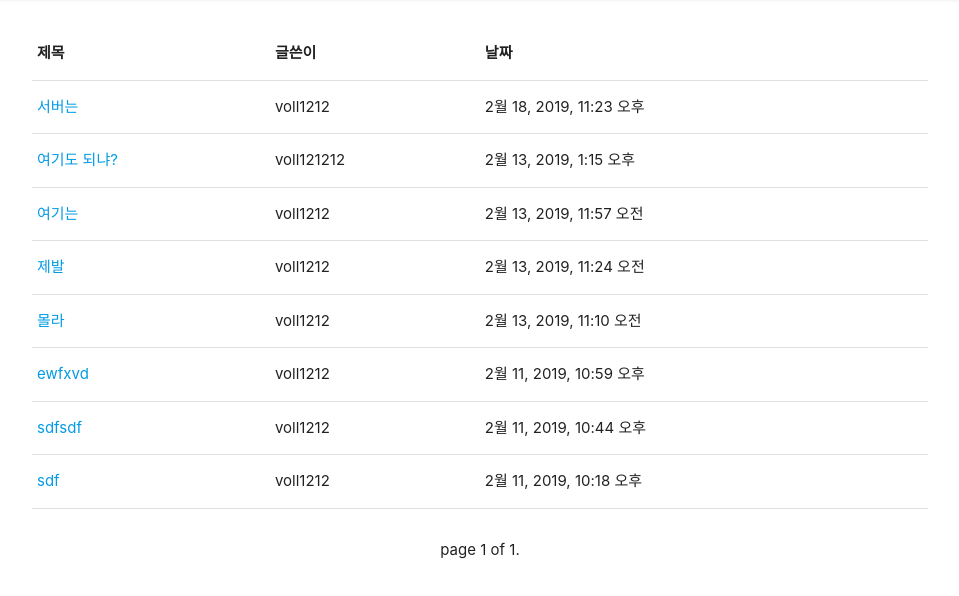
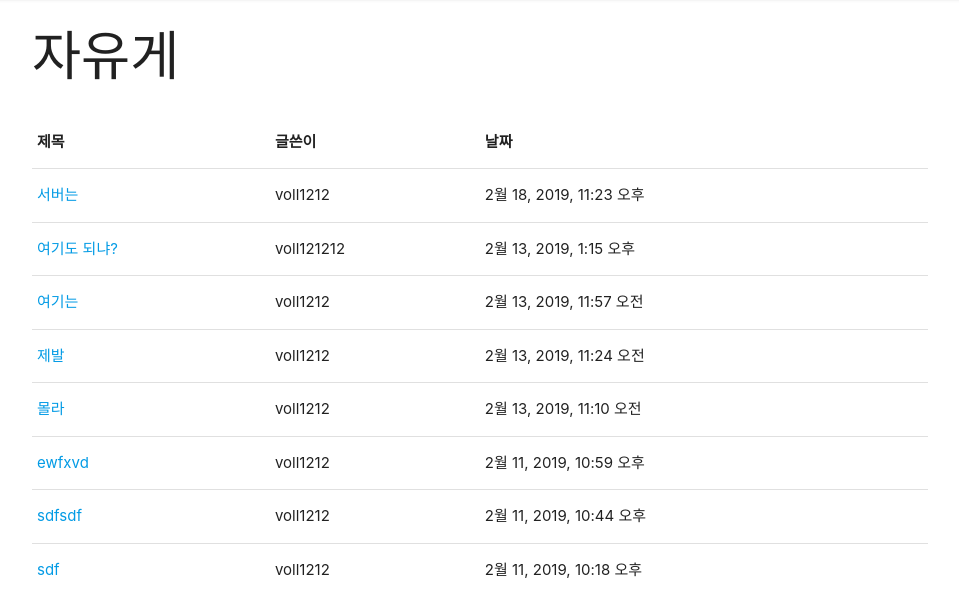
Before and after one commit to valborgs/huumorge, a Django app: page /freeboard in a window 1280 px wide. Shown: the part 67-663 px from the top of the page, without its empty margins (160-1119 px from the left). Run offline with Django 3.2, Linux system fonts and the light colour scheme; data comes from the database, SQL or seed files in the repository.

Commit message:
board title

```diff
--- a/humorge/templates/humorge/freeboard.html
+++ b/humorge/templates/humorge/freeboard.html
@@ -2,6 +2,7 @@
 
 {% block main %}
 <div class="container">
+  <h2 style="margin-top:30px">자유게</h2>
   <table class="highlight" style="margin-top:30px">
     <thead>
       <tr>
--- a/humorge/templates/humorge/humorboard.html
+++ b/humorge/templates/humorge/humorboard.html
@@ -2,6 +2,7 @@
 
 {% block main %}
 <div class="container">
+  <h2 style="margin-top:30px">유머게</h2>
   <table class="highlight" style="margin-top:30px">
     <thead>
       <tr>
```
